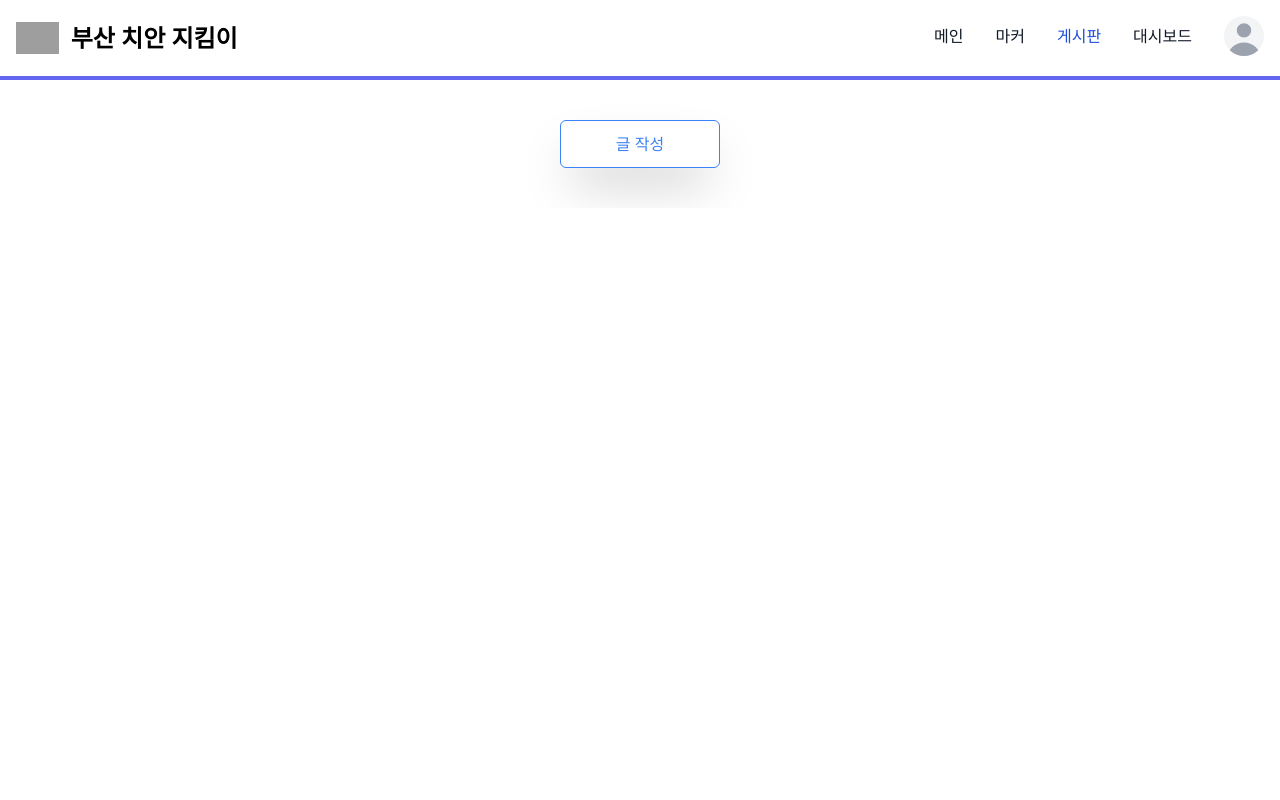
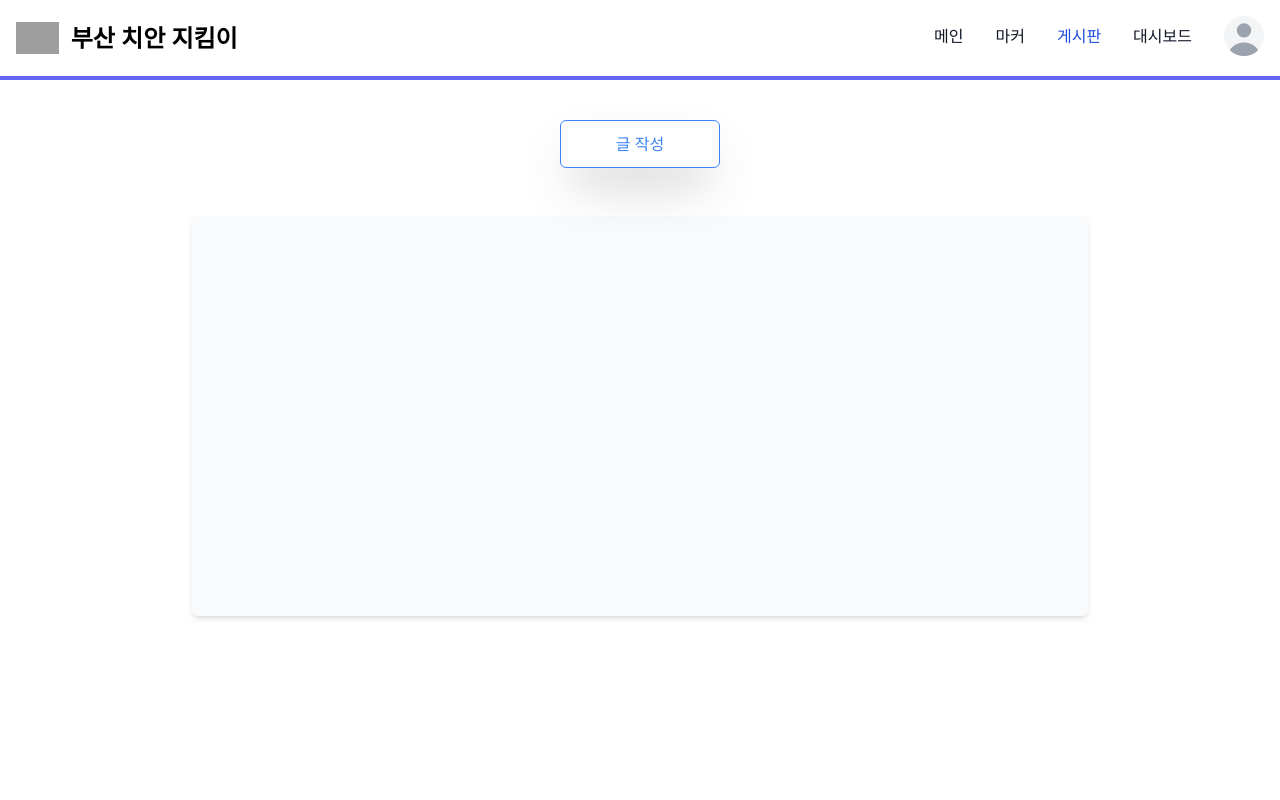
Before and after one commit to gwon9906/CrimeVisualization, a Django app: template board/templates/board/post_list.html in a window 1280 px wide. Run offline with Django 3.2, Linux system fonts and the light colour scheme; the template is opened without the code that fills it, so the values that code supplies are empty; some libraries are stand-ins or nearby versions; grey boxes are pictures that could not be loaded.

Commit message:
Update post_list.html

```diff
--- a/board/templates/board/post_list.html
+++ b/board/templates/board/post_list.html
@@ -1,10 +1,13 @@
-<!-- board/templates/board/post_list.html -->
 <!DOCTYPE html>
 <html lang="en">
   <head>
     <meta charset="UTF-8" />
     <meta name="viewport" content="width=device-width, initial-scale=1.0" />
-    <meta name="viewport" content="width=device-width, initial-scale=1.0" />
+    <link
+      rel="shortcut icon"
+      type="image/x-icon"
+      href="https://www.police.go.kr/favicon.ico"
+    />
     <script src="https://cdn.tailwindcss.com"></script>
     <title>부산 치안 지킴이</title>
   </head>
@@ -89,18 +92,19 @@
     <section class="text-gray-600 body-font overflow-hidden">
       <div class="flex justify-center items-center">
         <button
-          class="mt-10 mb-10 rounded-md before:ease relative h-12 w-40 overflow-hidden border border-blue-500 text-blue-500 shadow-2xl transition-all before:absolute before:top-1/2 before:h-0 before:w-64 before:origin-center before:-translate-x-20 before:rotate-45 before:bg-blue-500 before:duration-300 hover:text-white hover:shadow-blue-500 hover:before:h-64 hover:before:-translate-y-32"
+          class="mt-10 rounded-md before:ease relative h-12 w-40 overflow-hidden border border-blue-500 text-blue-500 shadow-2xl transition-all before:absolute before:top-1/2 before:h-0 before:w-64 before:origin-center before:-translate-x-20 before:rotate-45 before:bg-blue-500 before:duration-300 hover:text-white hover:shadow-blue-500 hover:before:h-64 hover:before:-translate-y-32"
         >
           <a class="relative z-10" href="{% url 'post_new' %}">글 작성</a>
         </button>
       </div>
 
       <!-- for -->
+      <div class="container py-12 mx-auto">
+        <div
+          class="max-w-4xl mx-auto bg-gray-50 p-8 rounded-md shadow-md min-h-[400px]"
+        >
+          <div class="-my-5 divide-y-2 divide-gray-100">
             {% for post in posts %}
-      <div
-        class="container px-5 py-24 mx-auto border-t-4 rounded-md bg-gray-50"
-      >
-        <div class="-my-12 divide-y-2 divide-gray-100">
             <div class="py-8 flex flex-wrap md:flex-nowrap">
               <div class="md:w-64 md:mb-0 mb-6 flex-shrink-0 flex flex-col">
                 <span class="font-semibold title-font text-gray-700"
@@ -141,9 +145,10 @@
                 </button>
               </div>
             </div>
+            {% endfor %}
           </div>
         </div>
-      {% endfor %}
+      </div>
       <!-- end for -->
     </section>
   </body>
```
Lines whose indentation alone changed are shown as unchanged.
